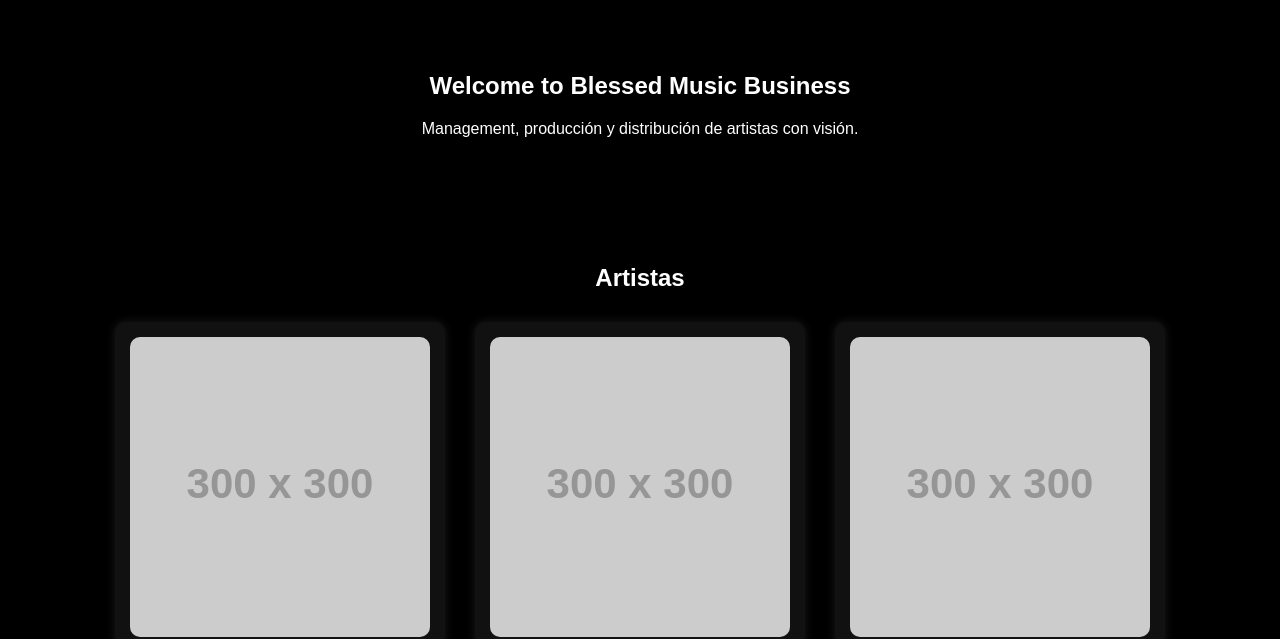
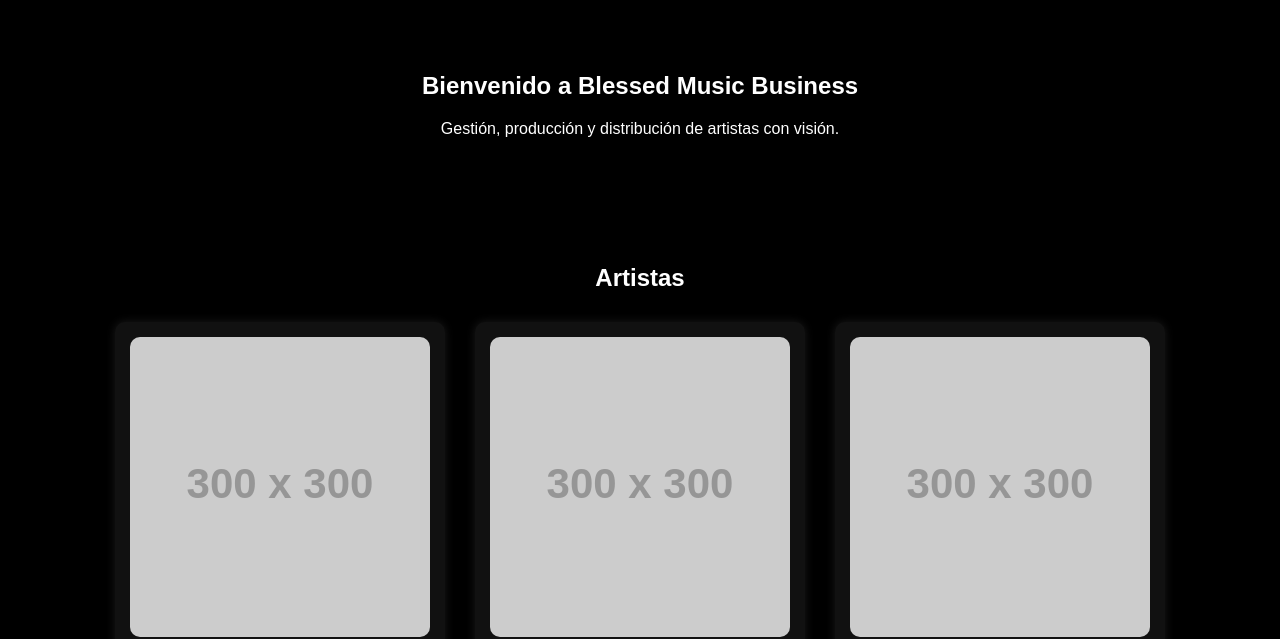
Before and after one commit to Blessed-Music-Business/web-blessedmusicbusiness, a plain HTML site: page index.html in a window 1280 px wide. Shown: the part 162-801 px from the top of the page. Drawn offline with Linux system fonts and the light colour scheme; placeholder pictures from the web are drawn by us.

Commit message:
Add files via upload

```diff
--- a/index.html
+++ b/index.html
@@ -1,4 +1,3 @@
-
 <!DOCTYPE html>
 <html lang="es">
 <head>
@@ -12,8 +11,8 @@
     </header>
 
     <section class="hero">
-        <h1>Welcome to Blessed Music Business</h1>
-        <p>Management, producción y distribución de artistas con visión.</p>
+        <h1>Bienvenido a Blessed Music Business</h1>
+        <p>Gestión, producción y distribución de artistas con visión.</p>
     </section>
 
     <section class="artists">
```
